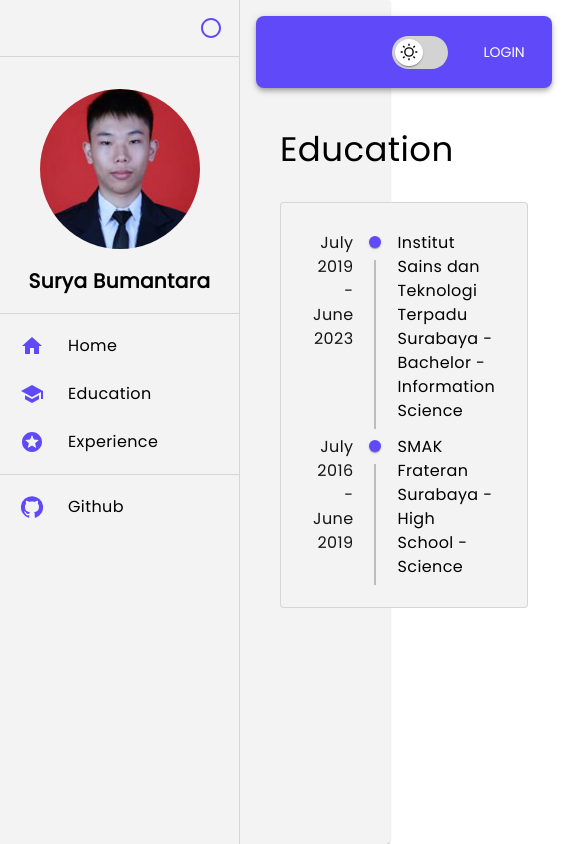
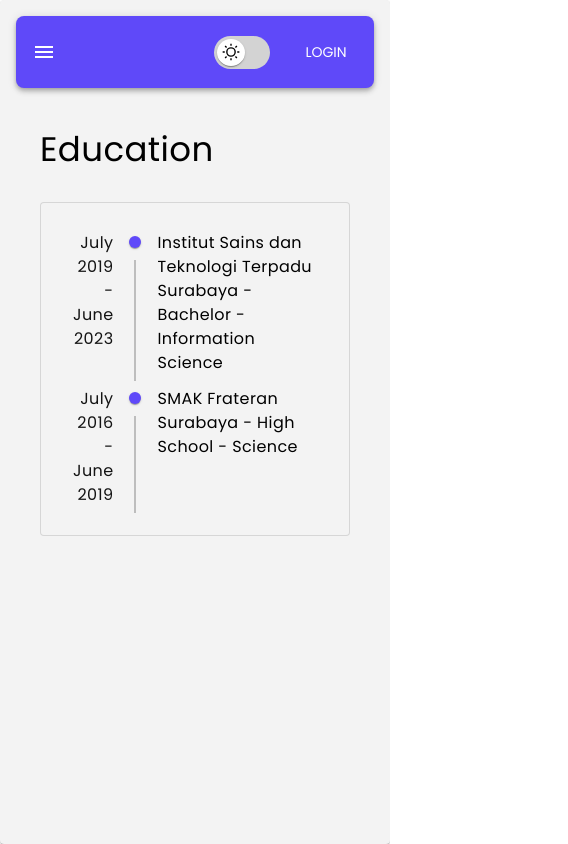
Before and after one commit to XSmas29/portfolio-react, a React (Vite) app: page /education in a window 390 px wide. Shown: the whole page, 568 px wide, since content can reach past the window. Built offline with nearby package versions, Linux system fonts and the light colour scheme.

Commit message:
useMediaQuery for sidebar responsiveness

```diff
--- a/src/components/card/timelineCard.tsx
+++ b/src/components/card/timelineCard.tsx
@@ -1,19 +1,8 @@
 import { TimelineConnector, TimelineContent, TimelineDot, TimelineOppositeContent, TimelineSeparator } from '@mui/lab';
 import { dateTimeLine } from '@utils/format';
+import { TimelineCardProps } from 'src/types';
 
-type TimelineCardProps = {
-  dateStart: {
-    day?: number;
-    month?: number;
-    year: number;
-  };
-  dateEnd: {
-    day?: number;
-    month?: number;
-    year: number;
-  };
-  description: string;
-};
+
 
 const TimelineCard = ({ dateStart, dateEnd, description }: TimelineCardProps) => {
   return (
--- a/src/components/navbar/navbar.tsx
+++ b/src/components/navbar/navbar.tsx
@@ -1,14 +1,35 @@
-import { AppBar, Box, Button, Toolbar } from '@mui/material';
+import { AppBar, Box, Button, IconButton, Toolbar } from '@mui/material';
 import ThemeSwitch from '@components/misc/themeSwitch';
 import { useDispatch, useSelector } from 'react-redux';
 import { changeMode } from '@store/slice/mode';
 // import NavbarLink from './navbarLink';
 import { Slide } from '@mui/material';
-
+import { useTheme } from '@mui/material';
+import { useMediaQuery } from '@mui/material';
+import { Menu } from '@mui/icons-material';
+import { changeOpen } from '@store/slice/sidebar';
+import { BreakPointKeys } from 'src/types';
 
 const Navbar = () => {
   const dispatch = useDispatch();
   const mode = useSelector((state: any) => state.mode);
+  const sidebar = useSelector((state: any) => state.sidebar);
+  const theme = useTheme();
+
+  const xl = useMediaQuery(theme.breakpoints.up('xl'));
+  const lg = useMediaQuery(theme.breakpoints.up('lg'));
+  const md = useMediaQuery(theme.breakpoints.up('md'));
+  const sm = useMediaQuery(theme.breakpoints.up('sm'));
+  const xs = useMediaQuery(theme.breakpoints.up('xs'));
+
+  const resolveBreakpoint = (key: BreakPointKeys) => {
+    if (key === 'xl') return xl;
+    if (key === 'lg') return lg;
+    if (key === 'md') return md;
+    if (key === 'sm') return sm;
+    if (key === 'xs') return xs;
+    return xs;
+  };
 
   return (
       <Box
@@ -37,25 +58,18 @@ const Navbar = () => {
               }}
             >
               <span>
-                {/* <IconButton
-                  size="large"
-                  edge="start"
-                  color='inherit'
-                >
-                  <Menu />
-                </IconButton> */}
-                  {/* <NavbarLink
-                    title="Home"
-                    url="/"
-                  />
-                  <NavbarLink
-                    title="Education"
-                    url="/education"
-                  />
-                  <NavbarLink
-                    title="Experience"
-                    url="/experience"
-                  /> */}
+                {!resolveBreakpoint('md') ?
+                  <IconButton
+                    size="large"
+                    edge="start"
+                    color='inherit'
+                    onClick={() =>{ dispatch(changeOpen(true)); console.log(sidebar);}}
+                  >
+                    <Menu />
+                  </IconButton>
+                  :
+                  null
+                }
               </span>
               <div>
                 <ThemeSwitch
--- a/src/components/navbar/navbarLink.tsx
+++ b/src/components/navbar/navbarLink.tsx
@@ -1,10 +1,8 @@
 import { Typography } from '@mui/material';
 import { Link } from 'react-router-dom';
+import { NavbarLinkProps } from 'src/types';
 
-type NavbarLinkProps = {
-  title: string
-  url: string
-};
+
 
 const NavbarLink = ({ title, url }: NavbarLinkProps) => {
   return (
--- a/src/components/sidebar/sidebar.tsx
+++ b/src/components/sidebar/sidebar.tsx
@@ -15,24 +15,32 @@ import {
   Avatar,
   Paper,
   Typography,
+  useTheme,
+  useMediaQuery,
 } from '@mui/material';
-import { Home, School, Stars, GitHub, RadioButtonUnchecked, RadioButtonChecked } from '@mui/icons-material';
+import { Home, School, Stars, Close, GitHub, RadioButtonUnchecked, RadioButtonChecked } from '@mui/icons-material';
 import Navbar from '@components/navbar/navbar';
 import { Link } from 'react-router-dom';
+import { useDispatch, useSelector } from 'react-redux';
+import { changeActiveTab, changeOpen } from '@store/slice/sidebar';
+import { BreakPointKeys } from 'src/types';
 
 const drawerWidth = 240;
 const menuList = [
   {
+    id: 1,
     title: 'Home',
     icon: <Home />,
     link: '/',
   },
   {
+    id: 2,
     title: 'Education',
     icon: <School />,
     link: '/education',
   },
   {
+    id: 3,
     title: 'Experience',
     icon: <Stars />,
     link: '/experience',
@@ -77,7 +85,7 @@ const DrawerHeader = styled('div')(({ theme }) => ({
   ...theme.mixins.toolbar,
 }));
 
-const Drawer = styled(MuiDrawer, { shouldForwardProp: (prop) => prop !== 'open' })(
+const Drawer = styled(MuiDrawer)(
   ({ theme, open }) => ({
     width: drawerWidth,
     flexShrink: 0,
@@ -95,14 +103,28 @@ const Drawer = styled(MuiDrawer, { shouldForwardProp: (prop) => prop !== 'open'
 );
 
 export default function AppDrawer(props: any) {
-  const [open, setOpen] = React.useState(false);
+  const theme = useTheme();
   const [keepOpen, setKeepOpen] = React.useState(false);
+  const sideBar = useSelector((state: any) => state.sidebar);
+  const dispatch = useDispatch();
+
+  const xl = useMediaQuery(theme.breakpoints.up('xl'));
+  const lg = useMediaQuery(theme.breakpoints.up('lg'));
+  const md = useMediaQuery(theme.breakpoints.up('md'));
+  const sm = useMediaQuery(theme.breakpoints.up('sm'));
+  const xs = useMediaQuery(theme.breakpoints.up('xs'));
+
+  const resolveBreakpoint = (key: BreakPointKeys) => {
+    if (key === 'xl') return xl;
+    if (key === 'lg') return lg;
+    if (key === 'md') return md;
+    if (key === 'sm') return sm;
+    if (key === 'xs') return xs;
+    return xs;
+  };
 
   const isOpen = () => {
-    if (keepOpen) {
-      return true;
-    }
-    return open;
+    return keepOpen ? keepOpen : sideBar.isOpen;
   };
 
   const toggleKeepOpen = () => {
@@ -114,17 +136,28 @@ export default function AppDrawer(props: any) {
       sx={{ display: 'flex' }}
     >
       <Drawer
-        variant="permanent"
+        variant={resolveBreakpoint('md') ? 'permanent' : 'temporary'}
         open={isOpen()}
-        onMouseEnter={() => setOpen(true)}
-        onMouseLeave={() => setOpen(false)}
+        onMouseEnter={() => resolveBreakpoint('md') ? dispatch(changeOpen(true)) : () => null}
+        onMouseLeave={() => resolveBreakpoint('md') ? dispatch(changeOpen(false)) : () => null}
       >
         <DrawerHeader
           sx={!isOpen() ? { justifyContent: 'center' } : null}
         >
-          <IconButton onClick={ toggleKeepOpen }>
-          {keepOpen ? <RadioButtonChecked /> : <RadioButtonUnchecked />}
-          </IconButton>
+
+          {resolveBreakpoint('md') ?
+            <IconButton onClick={ toggleKeepOpen }>
+              {keepOpen ? <RadioButtonChecked /> : <RadioButtonUnchecked />}
+            </IconButton>
+            :
+            <IconButton
+              size="large"
+              edge="start"
+              onClick={() => dispatch(changeOpen(false))}
+            >
+              <Close />
+            </IconButton>
+          }
         </DrawerHeader>
         <Divider />
         <Paper
@@ -155,19 +188,25 @@ export default function AppDrawer(props: any) {
         <Divider />
         <List>
           {menuList.map(item => (
-            <ListItem key={item.title} disablePadding sx={{ display: 'block' }}>
+            <ListItem key={item.title}
+              disablePadding sx={{ display: 'block' }}
+            >
               <Link
                 to={item.link}
                 style={{
                   textDecoration: 'none',
                   color: 'inherit',
                 }}
+                onClick={() => {
+                  dispatch(changeActiveTab(item.id));
+                }}
               >
                 <ListItemButton
                   sx={{
                     minHeight: 48,
-                    justifyContent: open ? 'initial' : 'center',
+                    justifyContent: isOpen() ? 'initial' : 'center',
                     px: 2.5,
+                    backgroundColor: sideBar.activeTab === item.id ? 'secondary.main' : 'transparent',
                   }}
                 >
                   <ListItemIcon
--- /dev/null
+++ b/src/store/slice/sidebar.ts
@@ -0,0 +1,21 @@
+import { createSlice } from '@reduxjs/toolkit';
+
+export const sidebarSlice = createSlice({
+  name: 'mode',
+  initialState: {
+    activeTab: 1,
+    isOpen: false,
+  },
+  reducers: {
+    changeActiveTab: (state, value) => {
+      state.activeTab = value.payload;
+    },
+    changeOpen: (state, value) => {
+      state.isOpen = value.payload;
+    },
+  },
+});
+
+export const { changeActiveTab, changeOpen } = sidebarSlice.actions;
+
+export default sidebarSlice.reducer;
--- a/src/store/store.ts
+++ b/src/store/store.ts
@@ -1,8 +1,10 @@
 import { configureStore } from '@reduxjs/toolkit';
 import modeReducer from './slice/mode';
+import sidebarReducer from './slice/sidebar';
 
 export default configureStore({
   reducer: {
     mode: modeReducer,
+    sidebar: sidebarReducer,
   },
 });
--- /dev/null
+++ b/src/types/index.ts
@@ -0,0 +1,26 @@
+type TimelineCardProps = {
+  dateStart: {
+    day?: number;
+    month?: number;
+    year: number;
+  };
+  dateEnd: {
+    day?: number;
+    month?: number;
+    year: number;
+  };
+  description: string;
+};
+
+type NavbarLinkProps = {
+  title: string
+  url: string
+};
+
+type BreakPointKeys = 'xs' | 'sm' | 'md' | 'lg' | 'xl';
+
+export type {
+  TimelineCardProps,
+  NavbarLinkProps,
+  BreakPointKeys,
+};
```
